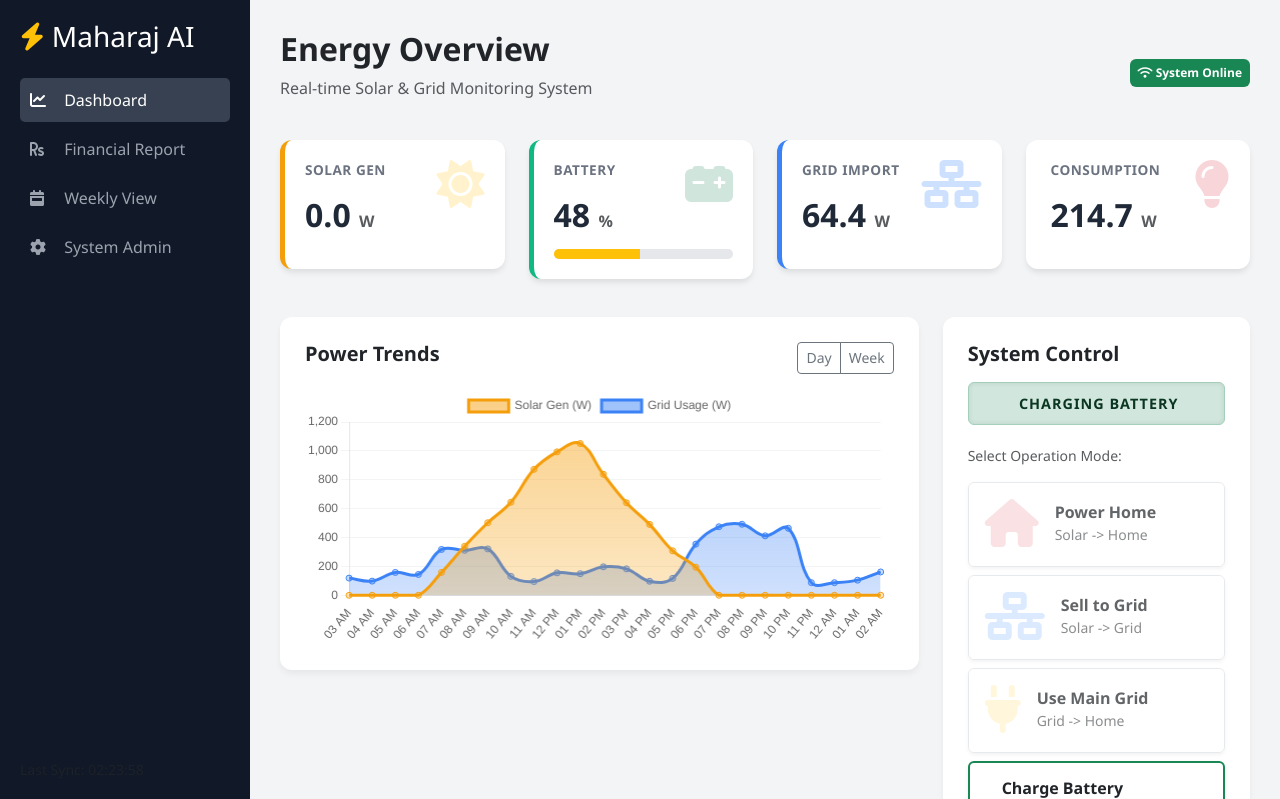
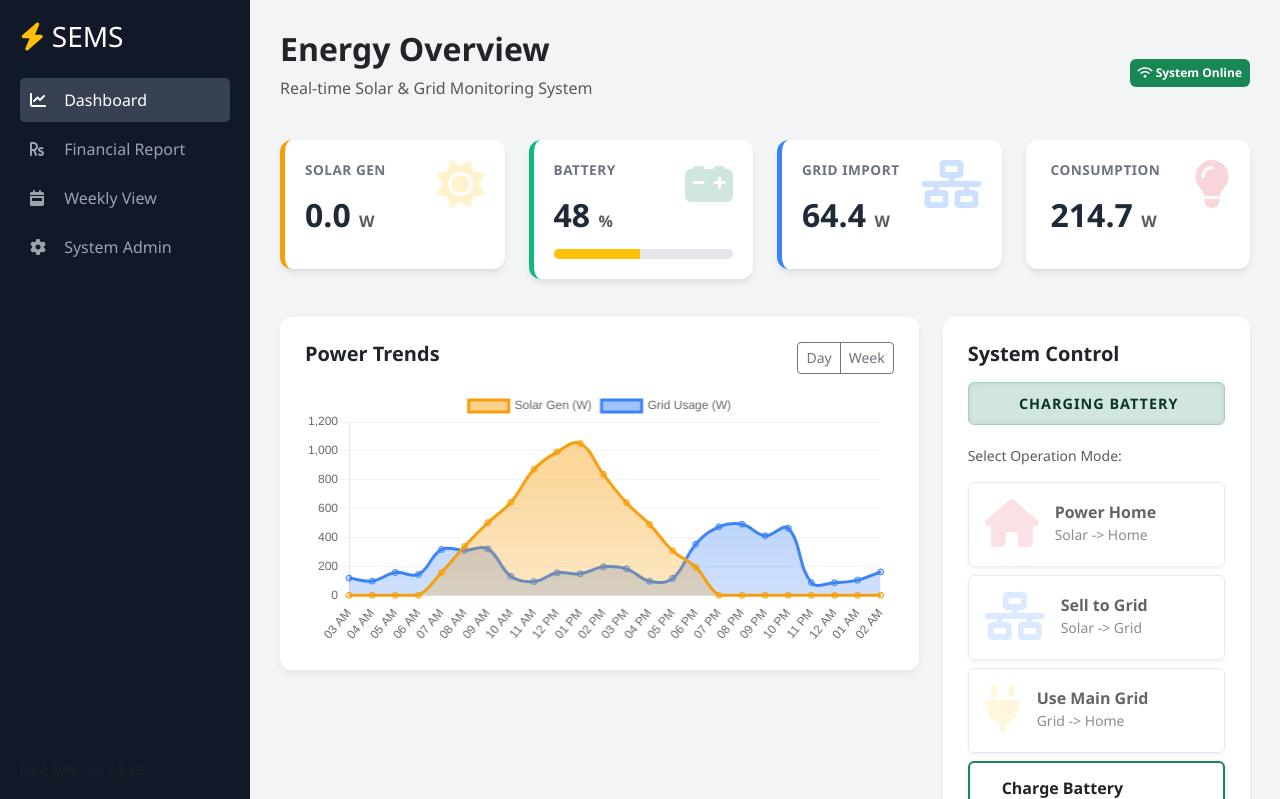
Before and after one commit to Yashvardhan-Singh-Shaktawat/IOT-PROJECT, a Django app: page / in a window 1280 px wide. Shown: the top 799 px of the page. Run offline with Django 5.2, Linux system fonts and the light colour scheme; data comes from the database, SQL or seed files in the repository; data that the repository does not hold is empty.

Commit message:
Update brand name from Maharaj AI to SEMS

```diff
--- a/monitor/templates/monitor/dashboard.html
+++ b/monitor/templates/monitor/dashboard.html
@@ -3,7 +3,7 @@
 <head>
     <meta charset="UTF-8">
     <meta name="viewport" content="width=device-width, initial-scale=1.0">
-    <title>Maharaj AI | Solar Monitor</title>
+    <title>SEMS | Solar Monitor</title>
 
     <link href="https://cdn.jsdelivr.net/npm/bootstrap@5.3.0/dist/css/bootstrap.min.css" rel="stylesheet">
     <link rel="stylesheet" href="https://cdnjs.cloudflare.com/ajax/libs/font-awesome/6.4.0/css/all.min.css">
@@ -49,7 +49,7 @@
 </head>
 <body>
     <div class="sidebar d-flex flex-column">
-        <h3 class="mb-4"><i class="fas fa-bolt text-warning"></i> Maharaj AI</h3>
+        <h3 class="mb-4"><i class="fas fa-bolt text-warning"></i> SEMS</h3>
         <nav class="nav flex-column">
             <a href="{% url 'dashboard' %}" class="nav-link active"><i class="fas fa-chart-line"></i> Dashboard</a>
             <a href="{% url 'economics' %}" class="nav-link"><i class="fas fa-rupee-sign"></i> Financial Report</a>
--- a/monitor/templates/monitor/economics.html
+++ b/monitor/templates/monitor/economics.html
@@ -2,7 +2,7 @@
 <html lang="en">
 <head>
     <meta charset="UTF-8">
-    <title>Maharaj AI | Financial Report</title>
+    <title>SEMS | Financial Report</title>
 
     <link href="https://cdn.jsdelivr.net/npm/bootstrap@5.3.0/dist/css/bootstrap.min.css" rel="stylesheet">
     <link rel="stylesheet" href="https://cdnjs.cloudflare.com/ajax/libs/font-awesome/6.4.0/css/all.min.css">
@@ -29,7 +29,7 @@
 <body>
 
     <div class="sidebar">
-        <h3 class="mb-4"><i class="fas fa-bolt text-warning"></i> Maharaj AI</h3>
+        <h3 class="mb-4"><i class="fas fa-bolt text-warning"></i> SEMS</h3>
         <nav class="nav flex-column">
             <a href="{% url 'dashboard' %}" class="nav-link"><i class="fas fa-chart-line"></i> Dashboard</a>
 
```
